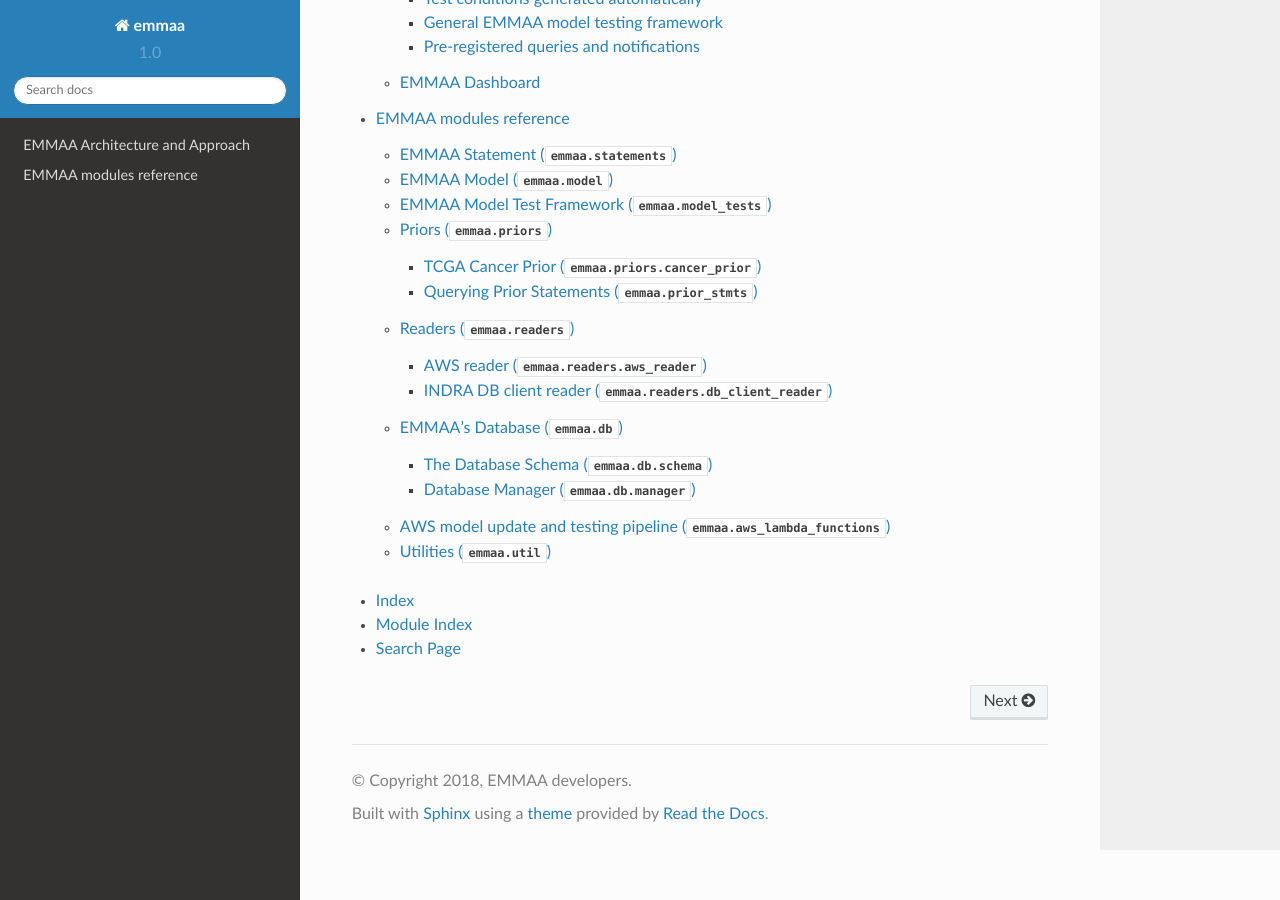
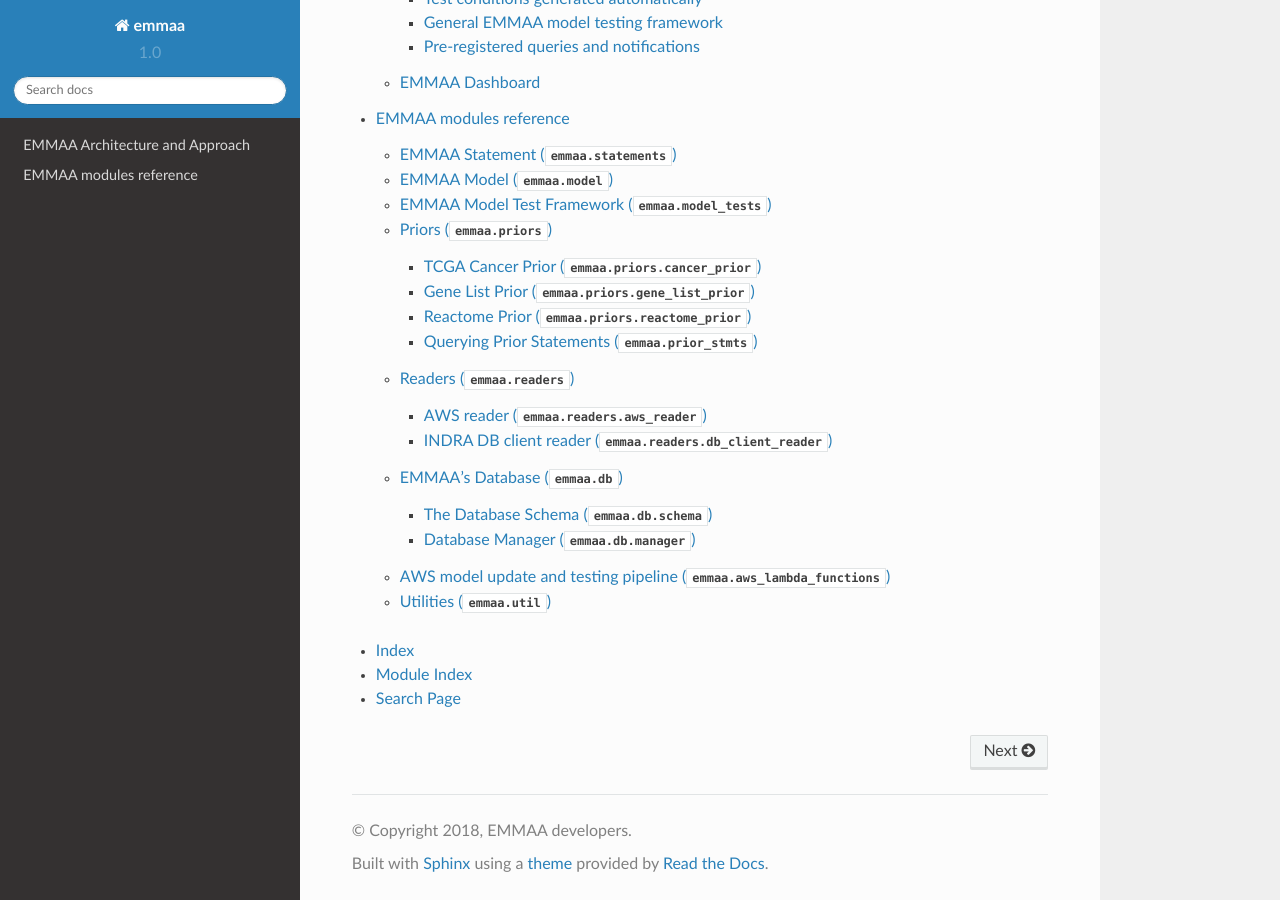
Before and after one commit to gyorilab/emmaa, a Sphinx documentation site: the page built from doc/index.rst, in a window 1280 px wide and 900 px high, scrolled down 690 px. Built offline with Sphinx 7.4.7 and the Read the Docs theme 2.0.0, drawn with Linux system fonts in a browser that asks for light colours.

Commit message:
Add gene list prior to docs

```diff
--- a/doc/modules/priors.rst
+++ b/doc/modules/priors.rst
@@ -12,6 +12,20 @@ TCGA Cancer Prior (:py:mod:`emmaa.priors.cancer_prior`)
     :members:
     :show-inheritance:
 
+Gene List Prior (:py:mod:`emmaa.priors.gene_list_prior`)
+--------------------------------------------------------
+
+.. automodule:: emmaa.priors.gene_list_prior
+:members:
+        :show-inheritance:
+
+
+Reactome Prior (:py:mod:`emmaa.priors.reactome_prior`)
+------------------------------------------------------
+
+.. automodule:: emmaa.priors.reactome_prior
+:members:
+        :show-inheritance:
 
 Querying Prior Statements (:py:mod:`emmaa.prior_stmts`)
 -------------------------------------------------------
```
Also changed, not shown: 2 other files.
